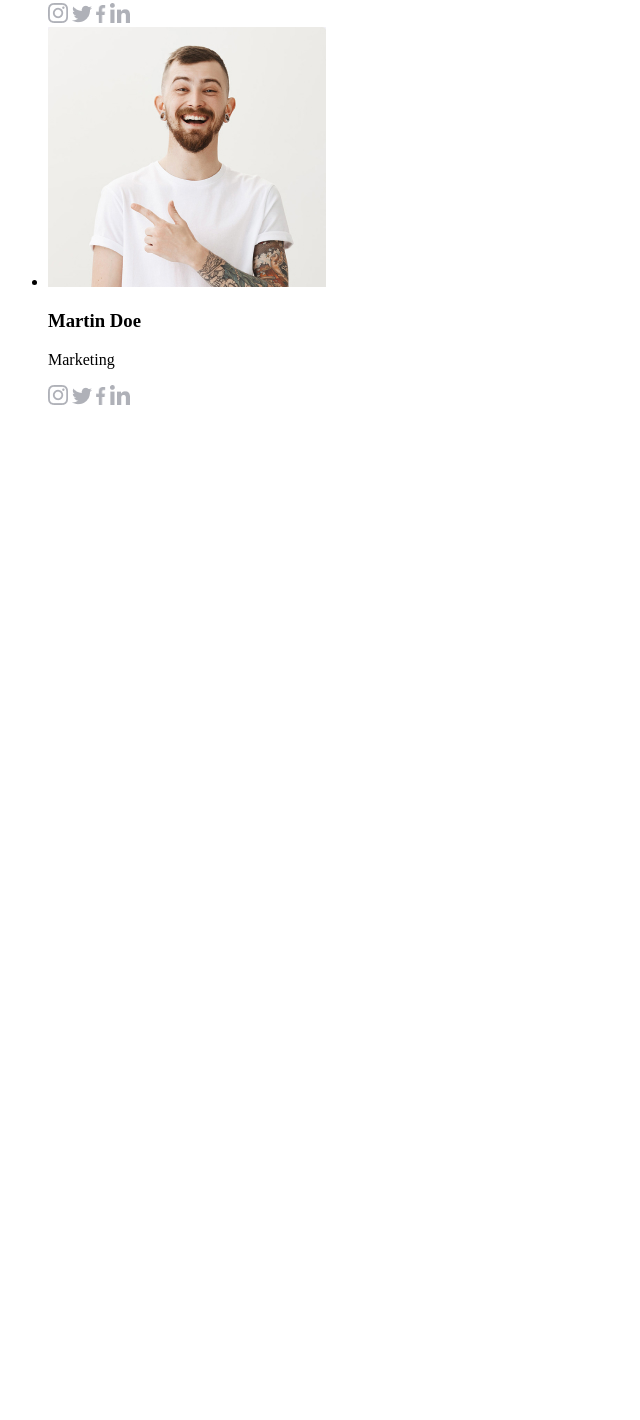
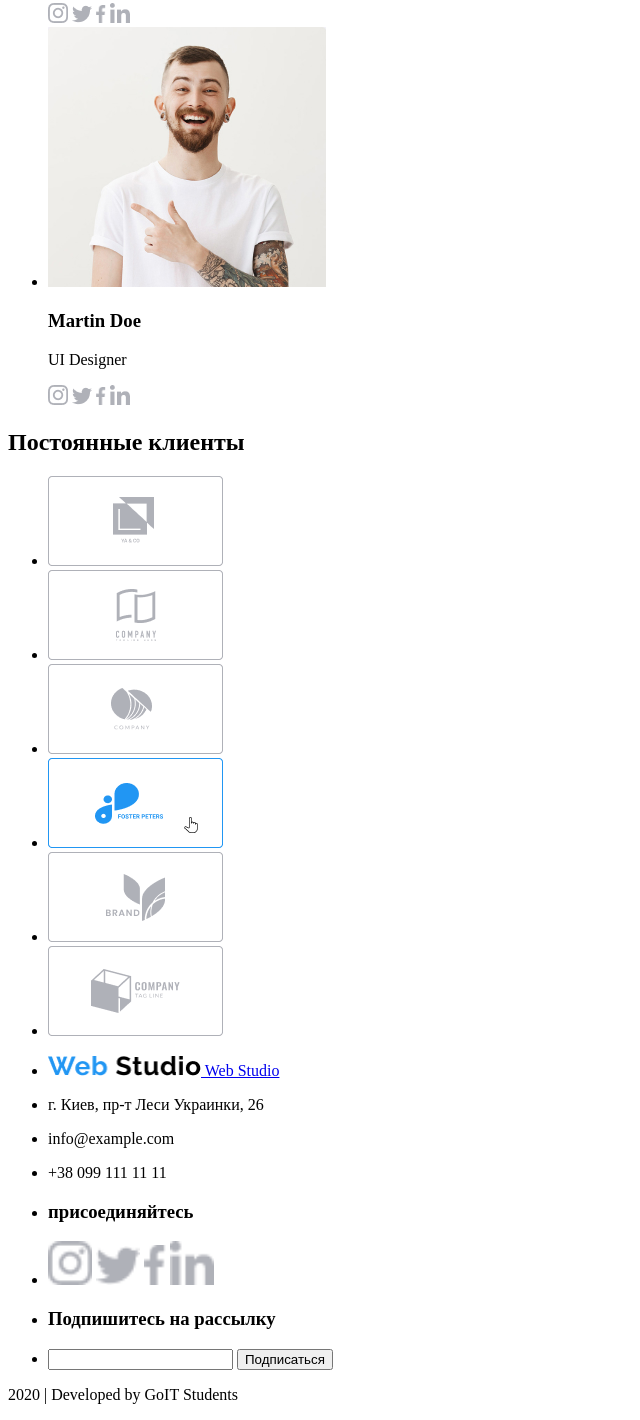
Before and after one commit to Powerman-code/goit-markup-hw-01, a plain HTML site: page index.html in a window 1280 px wide. Shown: the part 3700-5120 px from the top of the page, without its empty margins (0-640 px from the left). Before the commit the page ends 4125 px from the top, so only its background shows below. Drawn offline with Linux system fonts and the light colour scheme.

Commit message:
Дописал футтер
Дописал футтер

```diff
--- a/index.html
+++ b/index.html
@@ -168,7 +168,7 @@
           <li>
             <img src="Images/Martin_Doe.jpg" alt="Martin Doe" width="278" />
             <h3>Martin Doe</h3>
-            <p>Marketing</p>
+            <p>UI Designer</p>
             <a href=""
               ><img src="Images/Instagram.png" width="20" alt="Instagram"
             /></a>
@@ -184,7 +184,103 @@
           </li>
         </ul>
       </section>
+      <div>
+        <h2>Постоянные клиенты</h2>
+        <ul>
+          <li>
+            <a href="">
+              <img src="./Images/YA&CO.png" width="175" alt="Ya&Co logo"
+            /></a>
+          </li>
+          <li>
+            <a href="">
+              <img
+                src="./Images/CompanyTaglineHere.png"
+                width="175"
+                alt="CompanyTagline logo"
+            /></a>
+          </li>
+          <li>
+            <a href="">
+              <img src="./Images/company.png" width="175" alt="Company logo"
+            /></a>
+          </li>
+          <li>
+            <a href="">
+              <img
+                src="./Images/foster_peters.png"
+                width="175"
+                alt="foster peters logo"
+            /></a>
+          </li>
+          <li>
+            <a href="">
+              <img src="/Images/brand.png" width="175" alt="brand logo" />
+            </a>
+          </li>
+          <li>
+            <a href="">
+              <img
+                src="./Images/company_tag_line2.png"
+                width="175"
+                alt="company_tag_line 2 logo"
+              />
+            </a>
+          </li>
+        </ul>
+      </div>
     </main>
-    <footer></footer>
+    <footer>
+      <ul>
+        <li>
+          <a href="/index.html">
+            <img
+              src="./images/WebStudio.png"
+              alt="Logo-Web-Studio"
+              width="153"
+            />
+            Web Studio
+          </a>
+        </li>
+        <li>
+          <p>г. Киев, пр-т Леси Украинки, 26</p>
+        </li>
+        <li>
+          <p>info@example.com</p>
+        </li>
+        <li>
+          <p>+38 099 111 11 11</p>
+        </li>
+      </ul>
+      <ul>
+        <li>
+          <h3>присоединяйтесь</h3>
+        </li>
+        <li>
+          <a href=""
+            ><img src="./Images/Instagram.png" width="44" alt="instagram"
+          /></a>
+          <a href=""
+            ><img src="Images/Twitter.png" width="44" alt="Twitter"
+          /></a>
+          <a href=""
+            ><img src="Images/Facebook.png" width="22" alt="Facebook"
+          /></a>
+          <a href=""
+            ><img src="Images/linkedin.png" width="44" alt="linkedin"
+          /></a>
+        </li>
+      </ul>
+      <ul>
+        <li>
+          <h3>Подпишитесь на рассылку</h3>
+        </li>
+        <li>
+          <input type="text" name="E-mail" />
+          <button type="submit">Подписаться</button>
+        </li>
+      </ul>
+      <p>2020 | Developed by GoIT Students</p>
+    </footer>
   </body>
 </html>
```
Also changed, not shown: Images/CompanyTaglineHere.png (added), Images/YA&CO.png (added), Images/brand.png (added), Images/company.png (added), Images/company_tag_line2.png (added), Images/foster_peters.png (added), 1 other file.
